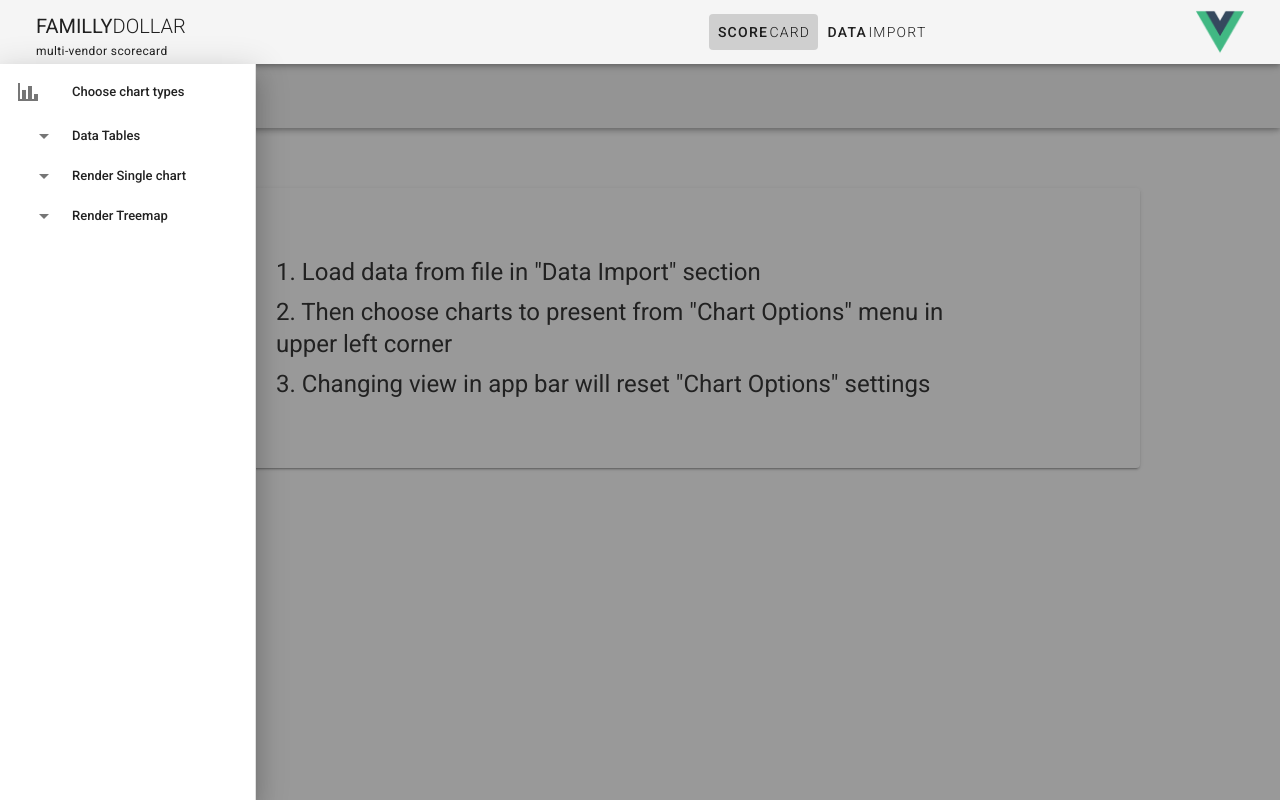
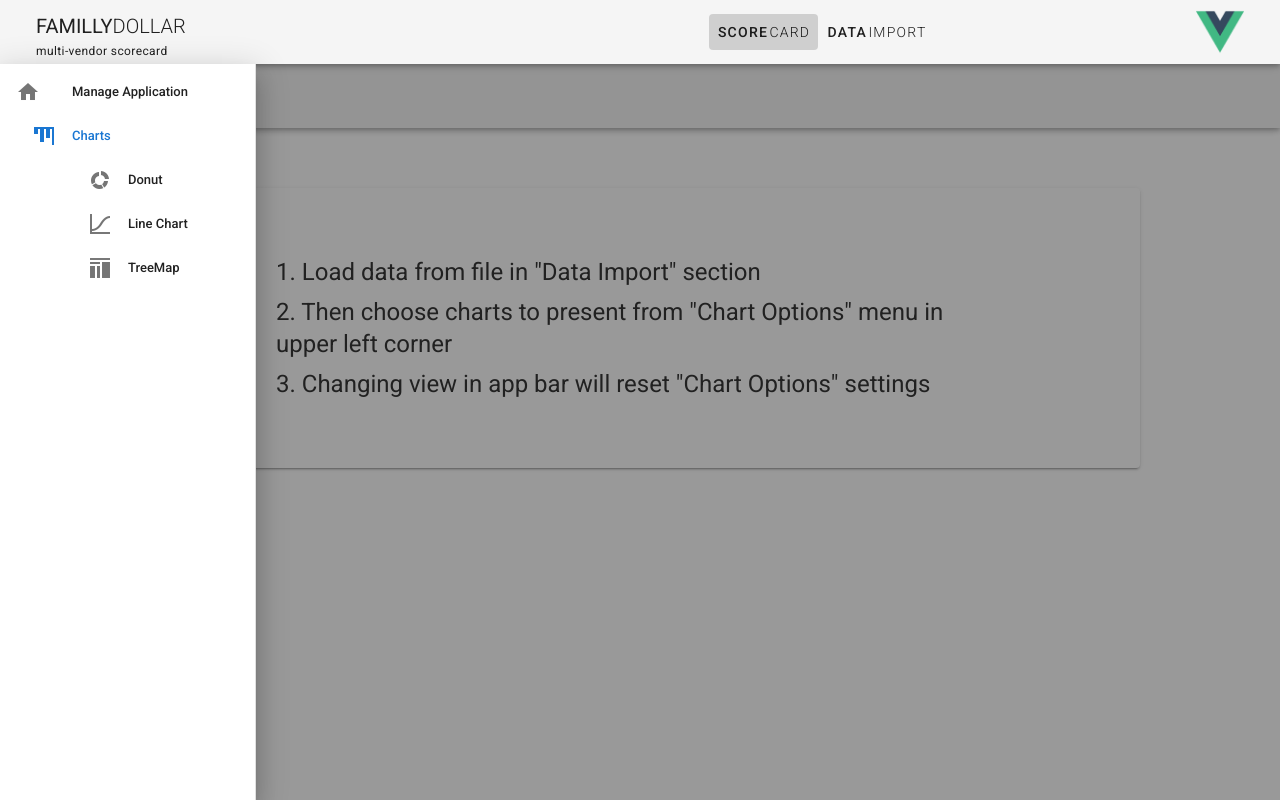
Before and after one commit to galinowsky/familly_dollar_2, a Vue app: page /data in a window 1280 px wide. Both pictures are taken after a click on the button 28 px from the left and 96 px from the top of the page. Built offline with nearby package versions, Linux system fonts and the light colour scheme.

Commit message:
setting new components scheme

```diff
--- /dev/null
+++ b/src/components/Navigation/Lists/DrawerGroup.vue
@@ -0,0 +1,62 @@
+<template>
+  <!-- <v-list>
+    <v-list-item>
+      <v-list-item-icon>
+        <v-icon>mdi-home</v-icon>
+      </v-list-item-icon>
+
+      <v-list-item-title>home</v-list-item-title>
+    </v-list-item>
+    <v-list-group :value="true" prepend-icon="mdi-account-circle">
+      <template v-slot:activator>
+        <v-list-item-title>Users</v-list-item-title>
+      </template>
+      <v-list-group :value="true" no-action sub-group></v-list-group>
+      <template v-slot:activator>
+        <v-list-item-content>
+          <v-list-item-title>Admin</v-list-item-title>
+        </v-list-item-content>
+      </template>
+    </v-list-group>
+  </v-list> -->
+  <v-list-group :value="true" prepend-icon="mdi-chart-bar"
+  no-action
+          sub-group
+  >
+    <template v-slot:activator>
+      <v-list-item-title>Charts</v-list-item-title>
+    </template>
+
+    <v-list-item v-for="({ itemTitle, itemIcon }, i) in listItems" :key="i" link>
+       <v-list-item-icon>
+        <v-icon v-text="itemIcon"></v-icon>
+      </v-list-item-icon>
+      <v-list-item-title v-text="itemTitle"></v-list-item-title>
+
+
+    </v-list-item>
+  </v-list-group>
+</template>
+
+<script>
+export default {
+  name: "DrawerGroup",
+  props: {
+    subGroup: {
+      type: Boolean,
+    },
+    title: {
+      type: String,
+    },
+    icon: {
+      type: String,
+    },
+    listItems: {
+      type: Array,
+    },
+    dataHeaders :{
+      type: Array,
+    }
+  },
+};
+</script>
--- a/src/components/Navigation/ScoreCardNavigation.vue
+++ b/src/components/Navigation/ScoreCardNavigation.vue
@@ -2,11 +2,11 @@
   <div>
     <v-app-bar>
       <v-app-bar-nav-icon @click.stop="drawer = !drawer"></v-app-bar-nav-icon>
-      <v-toolbar-title>Chart Options</v-toolbar-title>
+      <v-toolbar-title>Manage Application</v-toolbar-title>
       <v-spacer></v-spacer>
     </v-app-bar>
 
-    <v-navigation-drawer
+    <!-- <v-navigation-drawer
       v-model="drawer"
       absolute
       left
@@ -37,9 +37,12 @@
         </v-list-group>
         <v-list-group sub-group active-class="deep-purple--text text--accent-4">
           <template v-slot:activator>
-            <v-list-item-content>
+            <v-list-item>
+              <v-list-item-icon>
+                <v-icon>mdi-chart-bar</v-icon>
+              </v-list-item-icon>
               <v-list-item-title>Render Single chart</v-list-item-title>
-            </v-list-item-content>
+            </v-list-item>
           </template>
           <v-list-item v-for="item in dataHeaders" :key="item">
             <v-checkbox
@@ -66,14 +69,39 @@
           </v-list-item>
         </v-list-group>
       </v-list>
+
+    </v-navigation-drawer> -->
+    <v-navigation-drawer
+      v-model="drawer"
+      absolute
+      left
+      temporary
+      v-if="dataHeaders.length > 0"
+    >
+      <v-list nav dense>
+        <v-list-item>
+          <v-list-item-icon>
+            <v-icon>mdi-home</v-icon>
+          </v-list-item-icon>
+
+          <v-list-item-title>Manage Application</v-list-item-title>
+        </v-list-item>
+
+          <DrawerGroup :title="testTitle" :listItems="testGroupData"></DrawerGroup>
+
+      </v-list>
     </v-navigation-drawer>
   </div>
 </template>
 
 
 <script>
+import DrawerGroup from "./Lists/DrawerGroup";
 export default {
   name: "ScoreCardNavigation",
+  components: {
+    DrawerGroup,
+  },
   props: {
     dataHeaders: {
       type: Array,
@@ -85,6 +113,20 @@ export default {
       checkedChartHeaders: [],
       checkedTreeHeaders: [],
       isFullDataChecked: false,
+      testTitle: "test section",
+      testGroupData: [{
+        itemTitle: "Donut",
+        itemIcon: "mdi-chart-arc"
+      },
+      {
+        itemTitle: "Line Chart",
+        itemIcon: "mdi-chart-bell-curve-cumulative"
+      },
+      {
+        itemTitle: "TreeMap",
+        itemIcon: "mdi-chart-tree"
+      }
+      ]
     };
   },
   methods: {
```
